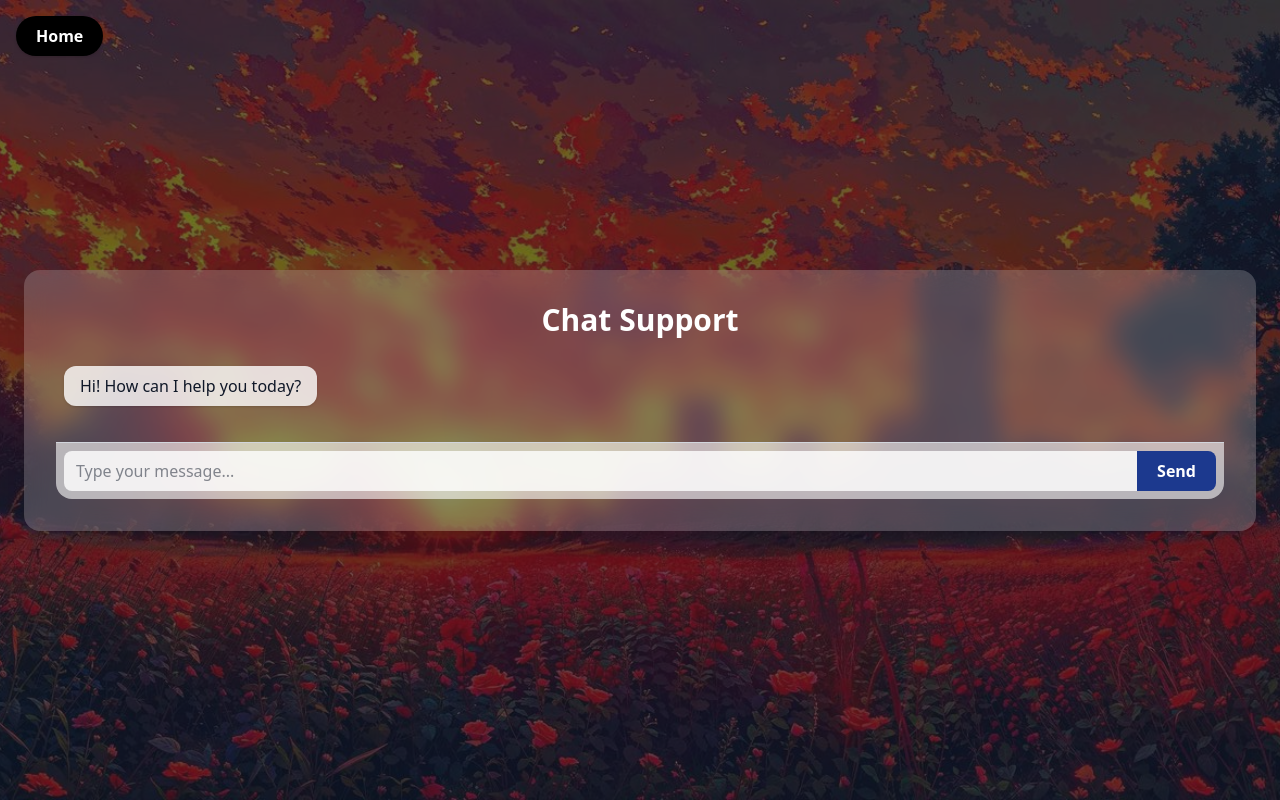
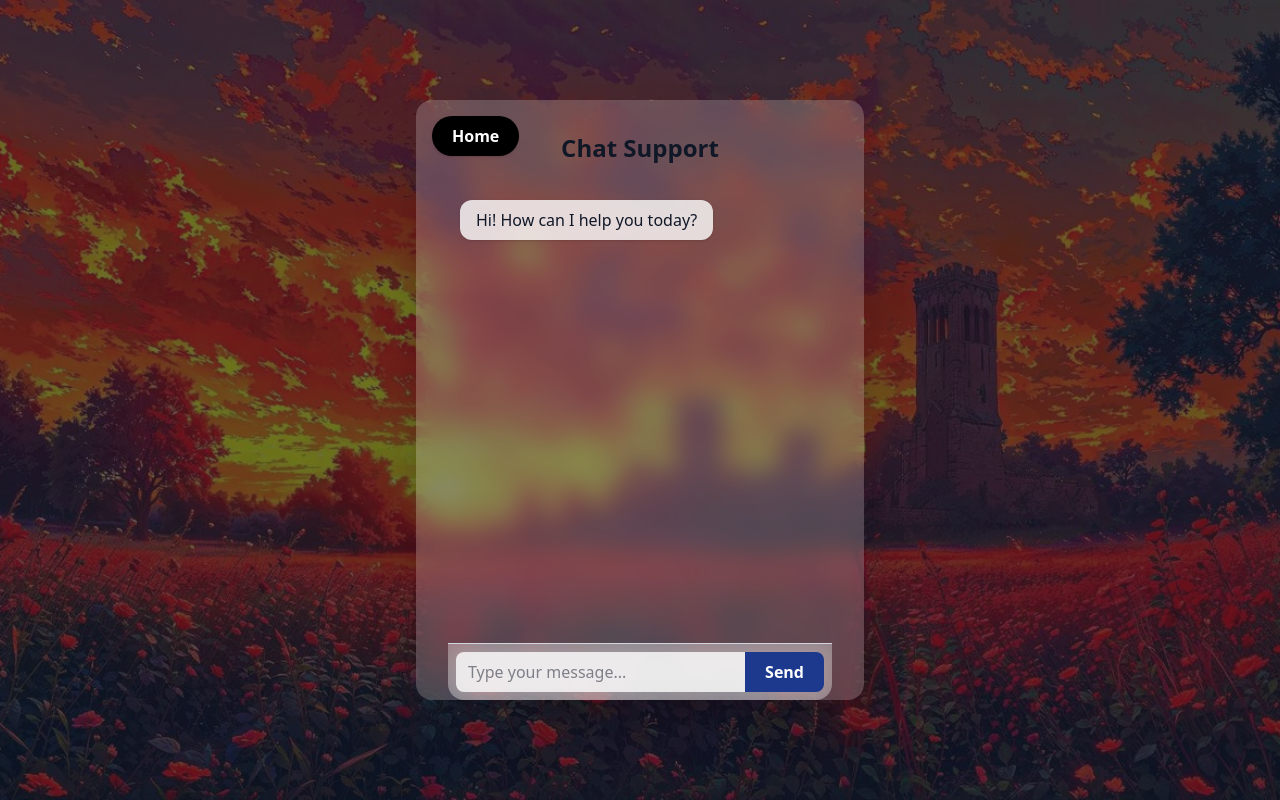
Before and after one commit to Agiless/KPR-Hackathon, a React (Vite) app in the folder app/: page /chat in a window 1280 px wide. Built offline with nearby package versions, Linux system fonts and the light colour scheme.

Commit message:
Update ChatPage.jsx

```diff
--- a/app/src/pages/ChatPage.jsx
+++ b/app/src/pages/ChatPage.jsx
@@ -22,11 +22,12 @@ function ChatPage() {
 
   return (
     <div
-      className="w-full min-h-screen flex flex-col items-center justify-center bg-cover bg-center relative font-sans"
+      className="w-full min-h-screen flex items-center justify-center bg-cover bg-center relative"
       style={{ backgroundImage: 'url(image6.jpeg)' }}
     >
       <div className="absolute inset-0 bg-gray-900/60 z-0"></div>
-  <div className="relative z-10 w-full h-full min-h-screen flex flex-col justify-center items-center px-2 sm:px-6 p-0 m-0">
+      <div className="relative z-10 w-full flex items-center justify-center">
+  <div className="bg-white/20 backdrop-blur-md rounded-2xl shadow-2xl w-full max-w-md h-[600px] flex flex-col px-4 sm:px-8 p-0 mx-2 sm:mx-6">
         <div className="absolute top-4 left-4 z-20">
           <button
             onClick={() => navigate('/home')}
@@ -35,10 +36,8 @@ function ChatPage() {
             Home
           </button>
         </div>
-  <div className="bg-white/20 backdrop-blur-md rounded-2xl shadow-xl w-full h-full flex flex-col px-2 sm:px-8 py-8 mt-0">
-          {/* Chat icon removed as requested */}
-          <h2 className="text-3xl font-bold text-center mb-4 text-white">Chat Support</h2>
-          <div className="flex-1 overflow-y-auto px-1 pb-4 min-h-0">
+        <h2 className="text-2xl font-bold text-center mt-8 mb-4 text-gray-900">Chat Support</h2>
+        <div className="flex-1 overflow-y-auto px-2 pb-2 min-h-0 mt-2">
           {messages.map((msg, idx) => (
             <div
               key={idx}
@@ -56,7 +55,7 @@ function ChatPage() {
             </div>
           ))}
         </div>
-          <form onSubmit={handleSend} className="flex p-2 border-t border-gray-300 bg-white/60 rounded-b-2xl mt-2">
+  <form onSubmit={handleSend} className="flex p-2 border-t border-gray-300 bg-white/30 backdrop-blur-md rounded-b-2xl w-full">
           <input
             type="text"
             className="flex-1 border-none rounded-l-lg px-3 py-2 focus:outline-none focus:ring focus:ring-purple-300 bg-white/80 text-gray-900"
```
Lines whose indentation alone changed are shown as unchanged.
